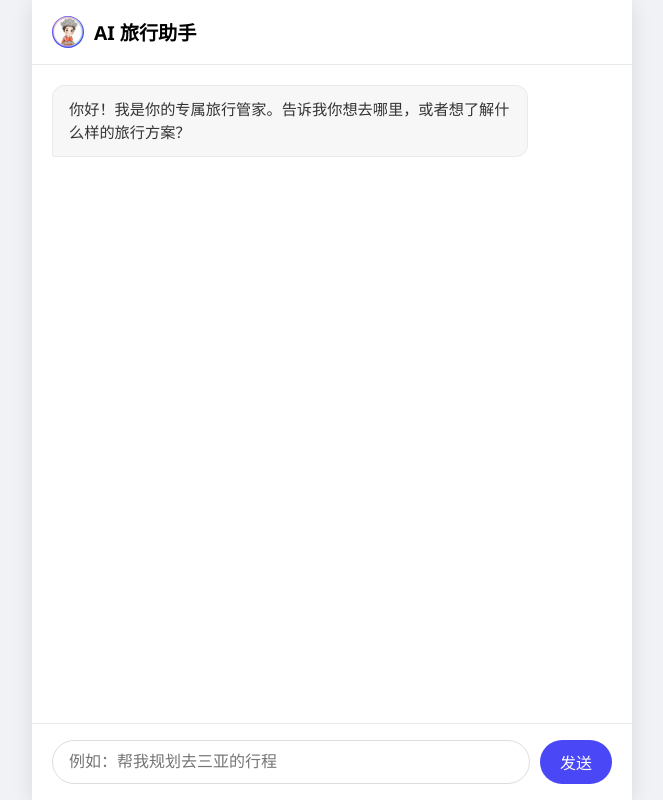
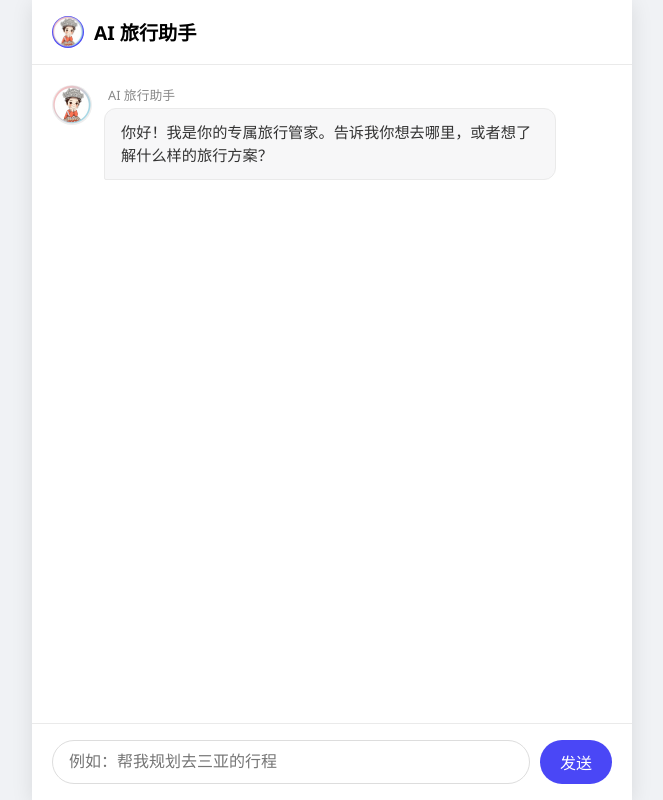
Before and after one commit to arifinfirman788-blip/loading, a plain HTML site: page chat.html in a window 1280 px wide. Shown: the whole page, without its empty margins (308-971 px from the left). Drawn offline with Linux system fonts and the light colour scheme.

Commit message:
feat: add user and agent avatars to chat bubbles

```diff
--- a/chat.html
+++ b/chat.html
@@ -60,16 +60,44 @@
         /* 消息气泡通用样式 */
         .message {
             display: flex;
-            flex-direction: column;
-            max-width: 85%;
+            align-items: flex-start;
+            gap: 12px;
+            max-width: 90%;
+            margin-bottom: 20px; /* 增加一点底部间距 */
         }
         .message.user {
             align-self: flex-end;
-            align-items: flex-end;
+            flex-direction: row-reverse; /* 用户消息头像在右侧 */
         }
         .message.agent {
             align-self: flex-start;
+        }
+
+        /* 聊天列表中的头像和名称 */
+        .chat-avatar {
+            width: 40px;
+            height: 40px;
+            border-radius: 50%;
+            object-fit: cover;
+            flex-shrink: 0;
+            background-color: #eee;
+        }
+        .message-content-wrapper {
+            display: flex;
+            flex-direction: column;
+            max-width: calc(100% - 52px); /* 减去头像和间距的宽度 */
+        }
+        .message.user .message-content-wrapper {
+            align-items: flex-end;
+        }
+        .message.agent .message-content-wrapper {
             align-items: flex-start;
+        }
+        .chat-name {
+            font-size: 0.8rem;
+            color: #888;
+            margin-bottom: 4px;
+            padding: 0 4px;
         }
 
         .bubble {
@@ -78,6 +106,7 @@
             font-size: 0.95rem;
             line-height: 1.5;
             word-wrap: break-word;
+            display: inline-block;
         }
         .message.user .bubble {
             background-color: #4A47F6;
@@ -352,7 +381,11 @@
         <main class="chat-history" id="chat-history">
             <!-- 初始欢迎语 -->
             <div class="message agent">
-                <div class="bubble">你好！我是你的专属旅行管家。告诉我你想去哪里，或者想了解什么样的旅行方案？</div>
+                <img src="downloaded-imag1e.png" alt="agent" class="chat-avatar" />
+                <div class="message-content-wrapper">
+                    <div class="chat-name">AI 旅行助手</div>
+                    <div class="bubble">你好！我是你的专属旅行管家。告诉我你想去哪里，或者想了解什么样的旅行方案？</div>
+                </div>
             </div>
         </main>
 
@@ -364,8 +397,11 @@
 
     <!-- 隐藏的模板：智能体动态组件 -->
     <template id="agent-widget-template">
-        <div class="agent-visual-container" style="display: block;">
-            <!-- 顶部动画区 -->
+        <img src="downloaded-imag1e.png" alt="agent" class="chat-avatar agent-dynamic-avatar" />
+        <div class="message-content-wrapper" style="width: 100%;">
+            <div class="chat-name agent-dynamic-name">AI 旅行助手</div>
+            <div class="agent-visual-container" style="display: block;">
+                <!-- 顶部动画区 -->
             <div class="agent-animation-area">
                 <div class="center-ring"></div>
                 <div class="answering-ripple"></div>
@@ -385,6 +421,7 @@
             <div class="agent-text-area">
                 <p class="loading-text"><span class="msg-text">智能体集结中</span><span class="loading-dots"></span></p>
                 <div class="response-text" style="display: none;"></div>
+            </div>
             </div>
         </div>
     </template>
@@ -425,7 +462,13 @@
         function appendUserMessage(text) {
             const msgDiv = document.createElement('div');
             msgDiv.className = 'message user';
-            msgDiv.innerHTML = `<div class="bubble">${text}</div>`;
+            msgDiv.innerHTML = `
+                <img src="https://api.dicebear.com/7.x/avataaars/svg?seed=Felix" alt="user" class="chat-avatar" style="background-color: #e0f2fe;" />
+                <div class="message-content-wrapper">
+                    <div class="chat-name">我</div>
+                    <div class="bubble">${text}</div>
+                </div>
+            `;
             chatHistory.appendChild(msgDiv);
             scrollToBottom();
         }
@@ -544,6 +587,19 @@
             setTimeout(() => {
                 clearInterval(carouselTimer);
 
+                // 获取选中的头像数据
+                const selectedData = elements[currentIndex].data;
+
+                // 更新外层聊天气泡的头像和名称，使其与选中的智能体一致
+                const dynamicAvatar = msgDiv.querySelector('.agent-dynamic-avatar');
+                const dynamicName = msgDiv.querySelector('.agent-dynamic-name');
+                if(dynamicAvatar) dynamicAvatar.src = selectedData.src;
+                if(dynamicName) {
+                    // 从 message 中提取角色名（简单截取“正在”前面的文字）
+                    const roleName = selectedData.message.split('正在')[0];
+                    dynamicName.innerText = roleName;
+                }
+
                 // --- 状态 2: ANSWERING（选中角色，开始打字） ---
 
                 // 1. 彻底隐藏非选中的头像
```
